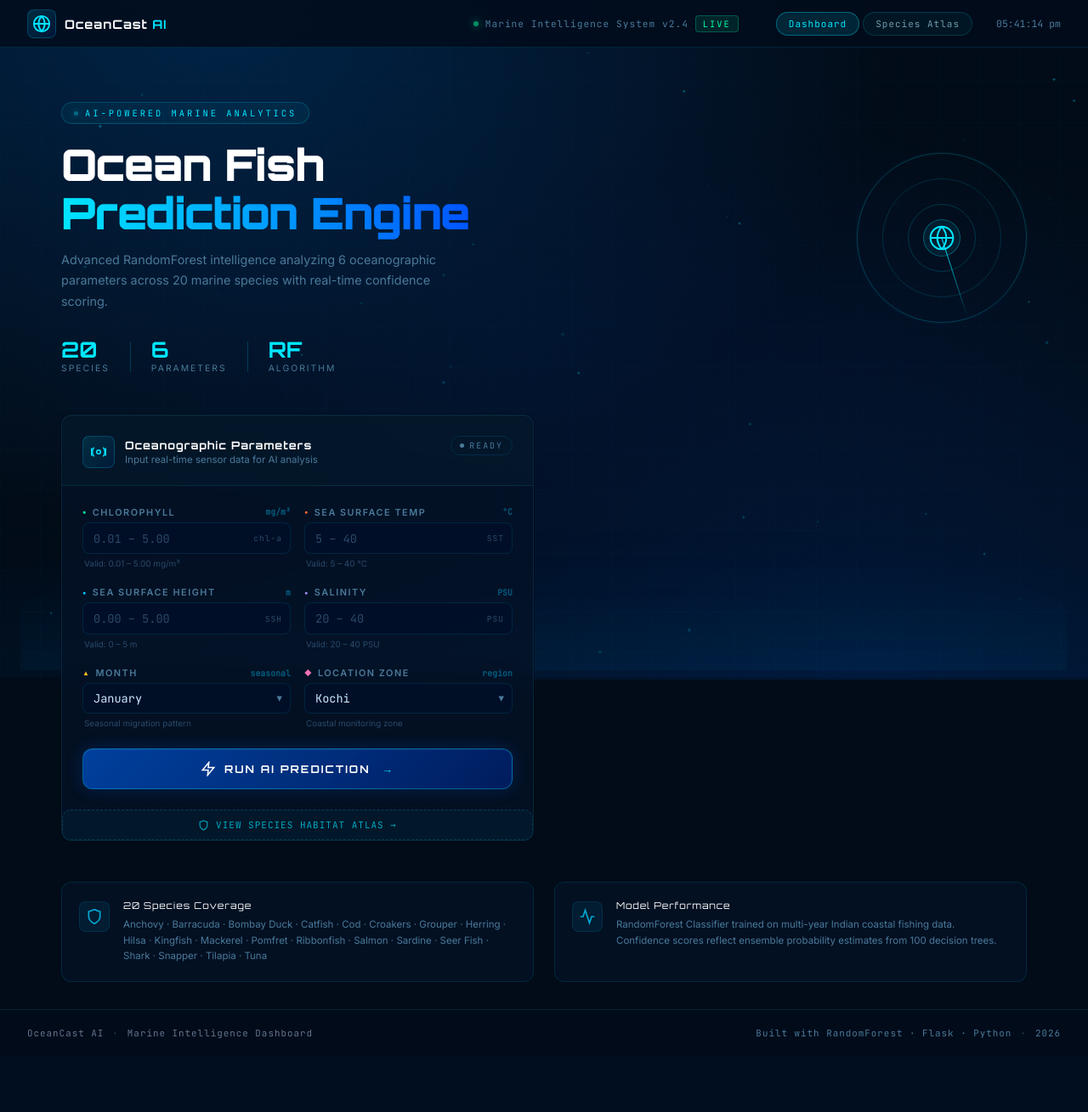
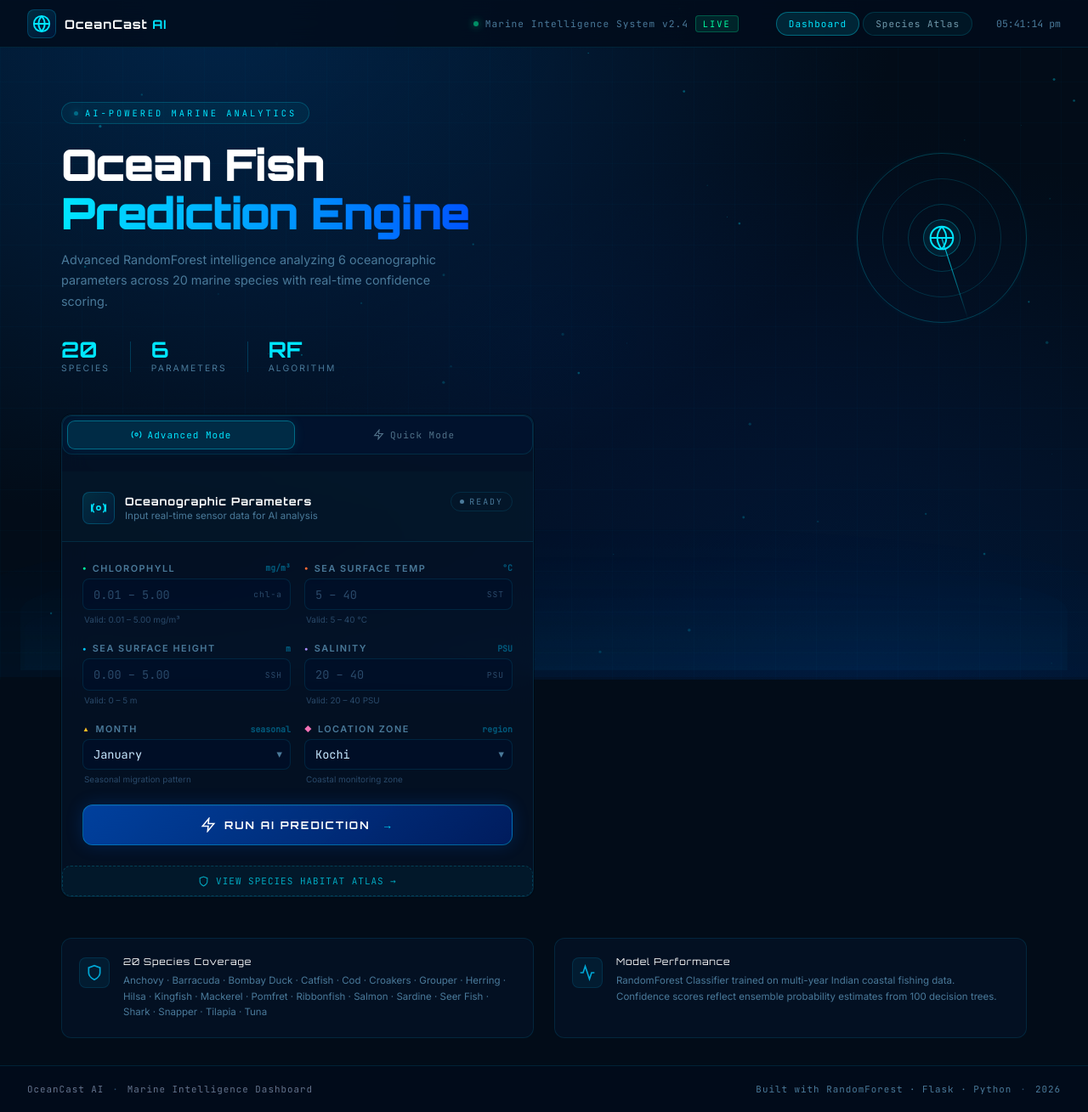
Before and after one commit to TanmaySharmaG/AI_Fish_Prediction, a Python web app: template templates/index.html in a window 1280 px wide. Shown: the whole page at 85% size. Before the commit the page ends 1222 px from the top, so only its background shows below. Run offline with Jinja, Linux system fonts and the light colour scheme; the template is opened without the code that fills it, so the values that code supplies are empty.

Commit message:
Add files via upload

```diff
--- a/templates/index.html
+++ b/templates/index.html
@@ -94,7 +94,20 @@
 
     <!-- Input Panel -->
     <section class="panel input-panel">
-      <div class="panel-header">
+      <!-- Mode Tabs -->
+      <div class="mode-tabs">
+        <button class="mode-tab active" id="tab-advanced" onclick="switchMode('advanced')">
+          <svg width="13" height="13" viewBox="0 0 24 24" fill="none" stroke="currentColor" stroke-width="2"><circle cx="12" cy="12" r="3"/><path d="M19.07 4.93a10 10 0 010 14.14M4.93 4.93a10 10 0 000 14.14"/></svg>
+          Advanced Mode
+        </button>
+        <button class="mode-tab" id="tab-quick" onclick="switchMode('quick')">
+          <svg width="13" height="13" viewBox="0 0 24 24" fill="none" stroke="currentColor" stroke-width="2"><polygon points="13 2 3 14 12 14 11 22 21 10 12 10 13 2"/></svg>
+          Quick Mode
+        </button>
+      </div>
+
+      <!-- Advanced Mode Header -->
+      <div id="adv-header" class="panel-header">
         <div class="panel-title-row">
           <div class="panel-icon">
             <svg width="18" height="18" viewBox="0 0 24 24" fill="none" stroke="currentColor" stroke-width="2"><circle cx="12" cy="12" r="3"/><path d="M19.07 4.93a10 10 0 010 14.14M4.93 4.93a10 10 0 000 14.14"/><path d="M22.54 6.08a15 15 0 010 11.84M1.46 6.08a15 15 0 000 11.84"/></svg>
@@ -107,6 +120,67 @@
         <div class="panel-indicator">
           <span class="ind-dot"></span>READY
         </div>
+      </div>
+
+      <!-- Quick Mode Header + Form -->
+      <div id="quick-header" style="display:none">
+        <div class="panel-header">
+          <div class="panel-title-row">
+            <div class="panel-icon" style="background:rgba(0,255,163,0.12);border-color:rgba(0,255,163,0.3)">
+              <svg width="18" height="18" viewBox="0 0 24 24" fill="none" stroke="#00ffa3" stroke-width="2"><polygon points="13 2 3 14 12 14 11 22 21 10 12 10 13 2"/></svg>
+            </div>
+            <div>
+              <h2 class="panel-title">Quick Mode</h2>
+              <p class="panel-sub">AI estimates ocean conditions from historical data</p>
+            </div>
+          </div>
+          <div class="panel-indicator active" style="color:#00ffa3;border-color:rgba(0,255,163,0.3)">
+            <span class="ind-dot active" style="background:#00ffa3;box-shadow:0 0 8px #00ffa3"></span>AUTO
+          </div>
+        </div>
+        <div class="quick-notice">
+          <svg width="12" height="12" viewBox="0 0 24 24" fill="none" stroke="currentColor" stroke-width="2"><circle cx="12" cy="12" r="10"/><line x1="12" y1="8" x2="12" y2="12"/><line x1="12" y1="16" x2="12.01" y2="16"/></svg>
+          Historical conditions estimated using marine database records.
+        </div>
+        <div class="form-grid" style="margin-top:16px">
+          <div class="field-group">
+            <label class="field-label">
+              <span class="field-icon mon-icon">▲</span>
+              Month <span class="field-unit">seasonal</span>
+            </label>
+            <div class="input-wrap select-wrap">
+              <select id="q-month">
+                <option value="1">January</option><option value="2">February</option>
+                <option value="3">March</option><option value="4">April</option>
+                <option value="5">May</option><option value="6">June</option>
+                <option value="7">July</option><option value="8">August</option>
+                <option value="9">September</option><option value="10">October</option>
+                <option value="11">November</option><option value="12">December</option>
+              </select>
+            </div>
+          </div>
+          <div class="field-group">
+            <label class="field-label">
+              <span class="field-icon loc-icon">◆</span>
+              Location Zone <span class="field-unit">region</span>
+            </label>
+            <div class="input-wrap select-wrap">
+              <select id="q-location">
+                <option value="Kochi">Kochi</option>
+                <option value="Chennai">Chennai</option>
+                <option value="Mumbai">Mumbai</option>
+                <option value="Visakhapatnam">Visakhapatnam</option>
+                <option value="Mangalore">Mangalore</option>
+                <option value="Tuticorin">Tuticorin</option>
+              </select>
+            </div>
+          </div>
+        </div>
+        <button id="quick-btn" onclick="quickPredict()" style="margin-top:18px;width:100%;position:relative;overflow:hidden;padding:15px 28px;border-radius:12px;border:1px solid rgba(0,255,163,0.5);background:linear-gradient(135deg,rgba(0,255,163,0.12),rgba(0,180,120,0.08));color:#00ffa3;font-family:'Orbitron',monospace;font-size:13px;font-weight:700;letter-spacing:2px;cursor:pointer;transition:all 0.3s;">
+          <svg width="16" height="16" viewBox="0 0 24 24" fill="none" stroke="currentColor" stroke-width="2" style="vertical-align:middle;margin-right:8px"><polygon points="13 2 3 14 12 14 11 22 21 10 12 10 13 2"/></svg>
+          RUN QUICK PREDICTION
+          <span style="margin-left:8px">→</span>
+        </button>
       </div>
 
       <div class="form-grid">
```
